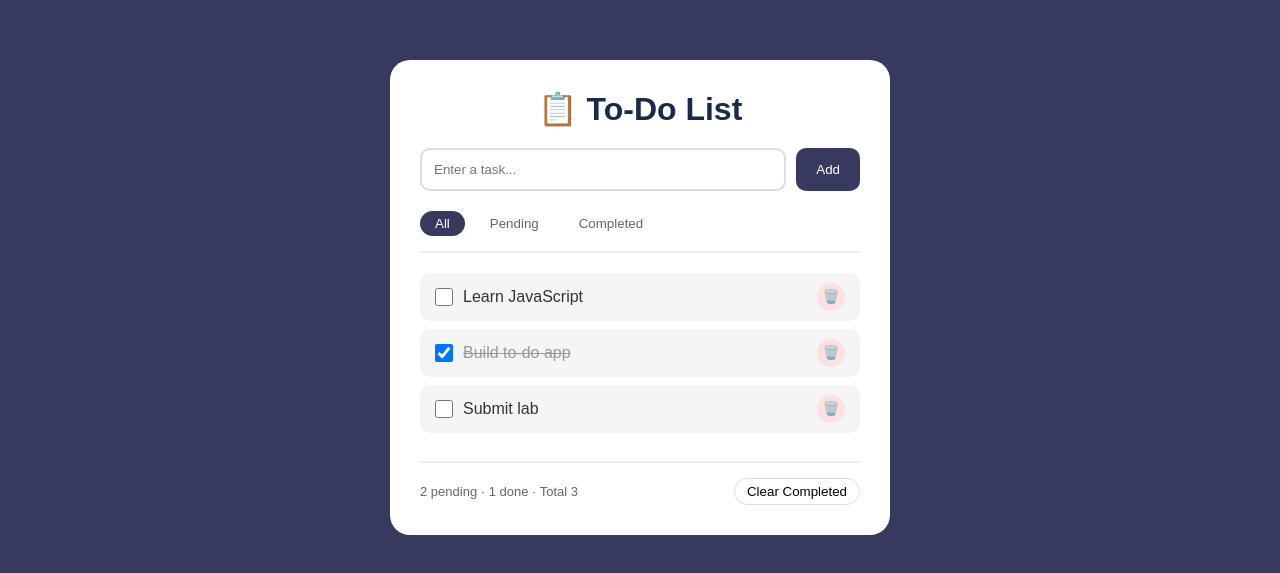
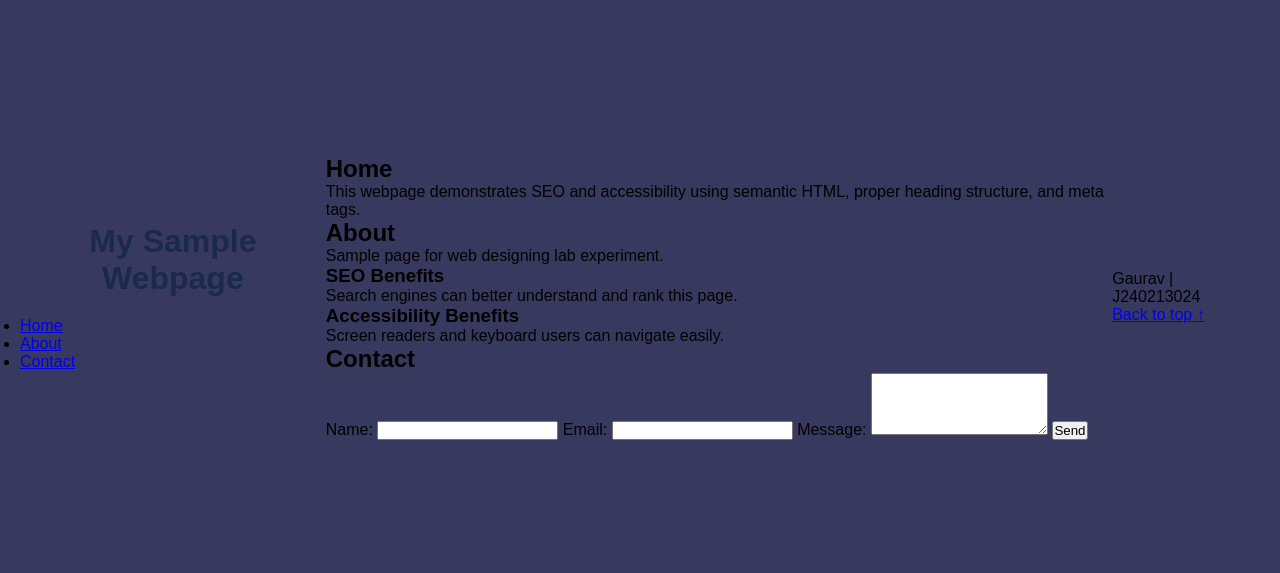
Before and after one commit to Charlie-4965/Web-Development-Experiment--3, a plain HTML site: page index.html in a window 1280 px wide. Shown: the part 103-676 px from the top of the page. Drawn offline with Linux system fonts and the light colour scheme.

Commit message:
Update index.html

```diff
--- a/index.html
+++ b/index.html
@@ -1,33 +1,64 @@
 <!DOCTYPE html>
-<html>
+<html lang="en">
 <head>
-    <title>Experiment 3 | To-Do List</title>
+    <meta charset="UTF-8">
+    <meta name="viewport" content="width=device-width, initial-scale=1.0">
+    <meta name="description" content="SEO and accessibility lab experiment">
+    <meta name="author" content="Rashi Sachan">
+    <title>Exp 4 | SEO & Accessibility</title>
     <link rel="stylesheet" href="style.css">
 </head>
 <body>
+    <header>
+        <h1>My Sample Webpage</h1>
+        <nav>
+            <ul>
+                <li><a href="#home">Home</a></li>
+                <li><a href="#about">About</a></li>
+                <li><a href="#contact">Contact</a></li>
+            </ul>
+        </nav>
+    </header>
 
-    <div class="app">
-        <h1>📋 To-Do List</h1>
+    <main>
+        <section id="home">
+            <h2>Home</h2>
+            <p>This webpage demonstrates SEO and accessibility using semantic HTML, proper heading structure, and meta tags.</p>
+        </section>
 
-        <div class="add-task">
-            <input type="text" id="taskInput" placeholder="Enter a task...">
-            <button id="addBtn">Add</button>
-        </div>
+        <section id="about">
+            <h2>About</h2>
+            <p>Sample page for web designing lab experiment.</p>
+            <article>
+                <h3>SEO Benefits</h3>
+                <p>Search engines can better understand and rank this page.</p>
+            </article>
+            <article>
+                <h3>Accessibility Benefits</h3>
+                <p>Screen readers and keyboard users can navigate easily.</p>
+            </article>
+        </section>
 
-        <div class="filters">
-            <button class="filter active" data-filter="all">All</button>
-            <button class="filter" data-filter="pending">Pending</button>
-            <button class="filter" data-filter="completed">Completed</button>
-        </div>
+        <section id="contact">
+            <h2>Contact</h2>
+            <form>
+                <label for="name">Name:</label>
+                <input type="text" id="name" name="name" required>
 
-        <ul id="taskList"></ul>
+                <label for="email">Email:</label>
+                <input type="email" id="email" name="email" required>
 
-        <div class="footer">
-            <span id="stats"></span>
-            <button id="clearBtn">Clear Completed</button>
-        </div>
-    </div>
+                <label for="message">Message:</label>
+                <textarea id="message" name="message" rows="4"></textarea>
 
-    <script src="script.js"></script>
+                <button type="submit">Send</button>
+            </form>
+        </section>
+    </main>
+
+    <footer>
+        <p>Gaurav | J240213024</p>
+        <a href="#">Back to top ↑</a>
+    </footer>
 </body>
 </html>
```
